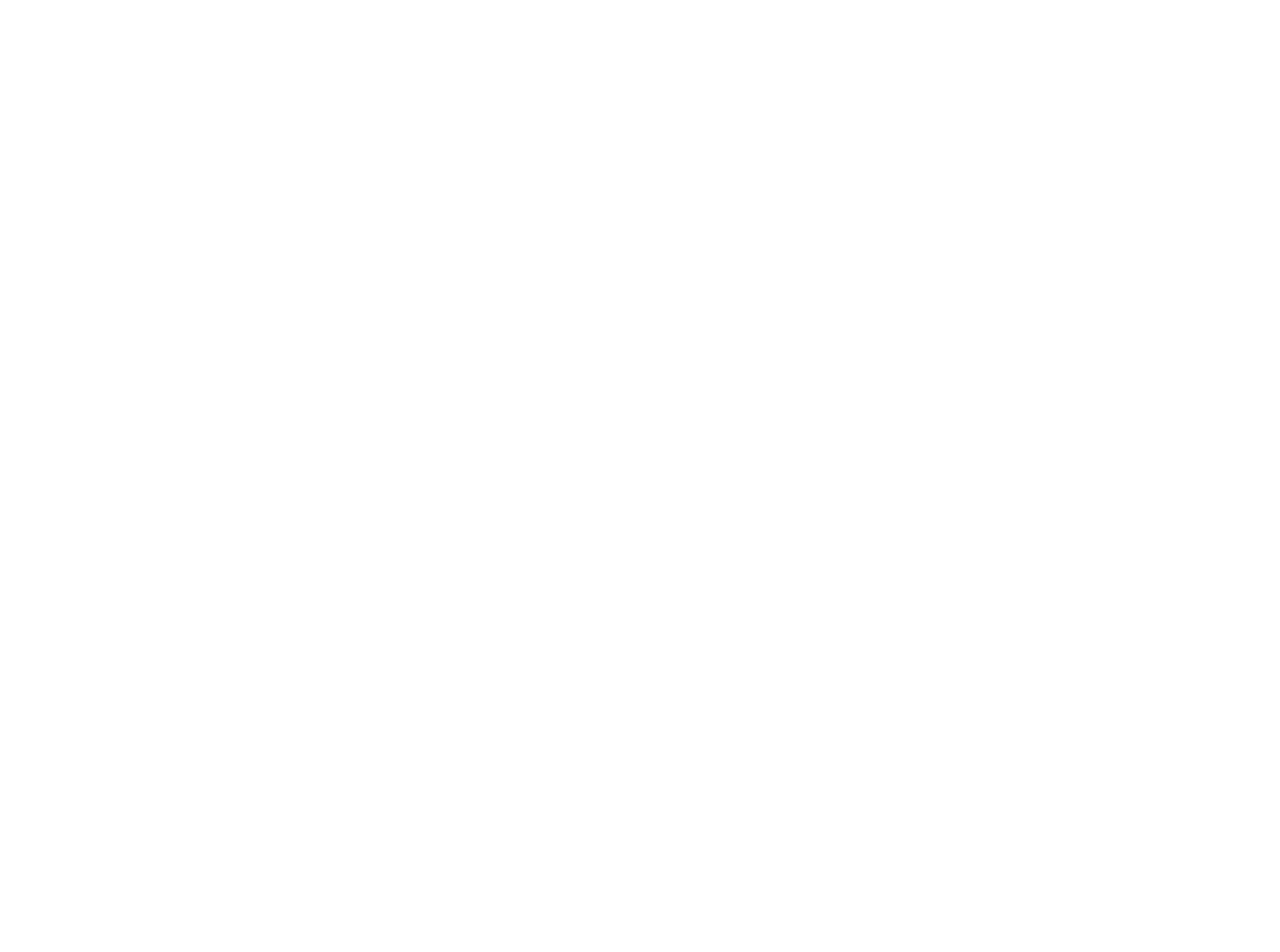
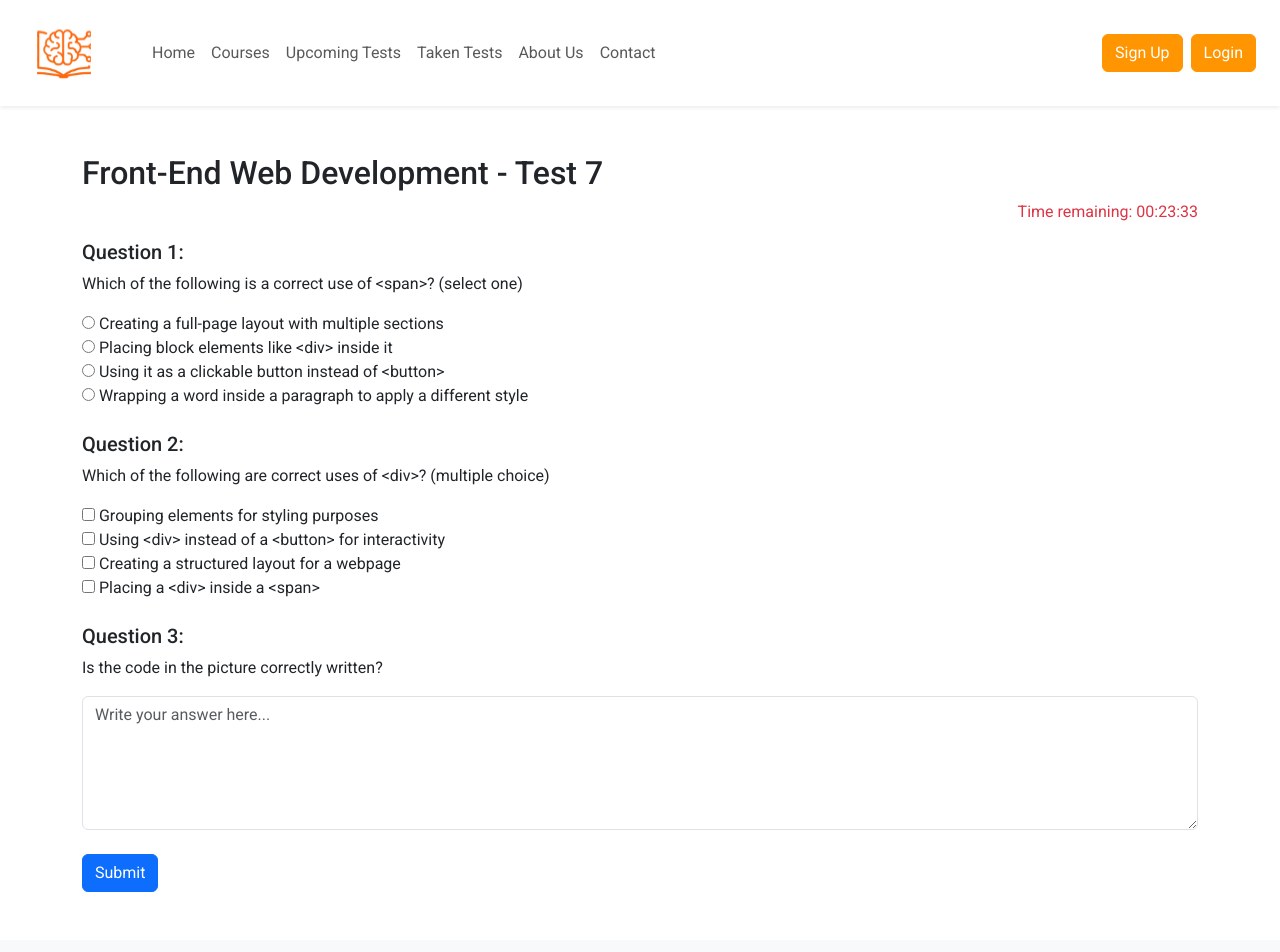
Before and after one commit to vercchy/EduAI, a React (Create React App) app in the folder frontend/: page /TestInProgress in a window 1280 px wide. Before the commit this address had no page. Shown: the top 952 px of the page. Before the commit the page ends 800 px from the top, so only its background shows below. Built offline with nearby package versions, Linux system fonts and the light colour scheme.

Commit message:
TestInProgress page

```diff
--- a/frontend/package.json
+++ b/frontend/package.json
@@ -10,6 +10,7 @@
     "ajv": "^6.12.6",
     "ajv-keywords": "^3.5.2",
     "bootstrap": "^5.3.6",
+    "bootstrap-icons": "^1.13.1",
     "react": "^19.1.0",
     "react-dom": "^19.1.0",
     "react-router-dom": "^7.6.0",
--- a/frontend/src/index.js
+++ b/frontend/src/index.js
@@ -17,6 +17,7 @@
 import TakenTestsPage from "./pages/TakenTestsPage";
 import Navbar from "./components/Navbar";
 import Footer from "./components/Footer";
+import TestInProgress from "./pages/TestInProgress";
 
 // If you want to start measuring performance in your app, pass a function
 // to log results (for example: reportWebVitals(console.log))
@@ -103,6 +104,7 @@
                 <Route path="/student" element={<Student/>} />
                 <Route path="/upcoming-tests" element={<UpcomingTestsPage/>} />
                 <Route path="/taken-tests" element={<TakenTestsPage/>} />
+                <Route path="/TestInProgress" element={<TestInProgress/>} />
                 {/* Add other routes here, e.g. Home */}
             </Routes>
         </BrowserRouter>
--- /dev/null
+++ b/frontend/src/pages/TestInProgress.js
@@ -0,0 +1,86 @@
+import React, { useState } from 'react';
+import ReactDOM from 'react-dom/client';
+import reportWebVitals from '../reportWebVitals';
+import 'bootstrap/dist/css/bootstrap.min.css';
+import '../index.css';
+import Navbar from "../components/Navbar";
+import Footer from "../components/Footer";
+
+
+
+
+
+// If you want to start measuring performance in your app, pass a function
+// to log results (for example: reportWebVitals(console.log))
+// or send to an analytics endpoint. Learn more: https://bit.ly/CRA-vitals
+reportWebVitals();
+
+function TestInProgress() {
+    const [essayAnswer, setEssayAnswer] = useState('');
+
+    const handleEssayChange = (e) => {
+        setEssayAnswer(e.target.value)
+    };
+    return (
+        <>
+            <Navbar/>
+            <div className="container my-5">
+                <h2 className="mt-4">Front-End Web Development - Test 7</h2>
+                <div className="text-end text-danger mb-3">Time remaining: 00:23:33</div>
+
+                {/* Question 1 - Single Choice */}
+                <div className="mb-4">
+                    <h5>Question 1:</h5>
+                    <p>Which of the following is a correct use of &lt;span&gt;? (select one)</p>
+                    <div>
+                        <label><input type="radio" name="q1" /> Creating a full-page layout with multiple sections</label><br />
+                        <label><input type="radio" name="q1" /> Placing block elements like &lt;div&gt; inside it</label><br />
+                        <label><input type="radio" name="q1" /> Using it as a clickable button instead of &lt;button&gt;</label><br />
+                        <label><input type="radio" name="q1" /> Wrapping a word inside a paragraph to apply a different style</label>
+                    </div>
+                </div>
+
+                {/* Question 2 - Multi Select */}
+                <div className="mb-4">
+                    <h5>Question 2:</h5>
+                    <p>Which of the following are correct uses of &lt;div&gt;? (multiple choice)</p>
+                    <div>
+                        <label><input type="checkbox" /> Grouping elements for styling purposes</label><br />
+                        <label><input type="checkbox" /> Using &lt;div&gt; instead of a &lt;button&gt; for interactivity</label><br />
+                        <label><input type="checkbox" /> Creating a structured layout for a webpage</label><br />
+                        <label><input type="checkbox" /> Placing a &lt;div&gt; inside a &lt;span&gt;</label>
+                    </div>
+                </div>
+
+                {/* Question 3 - Essay */}
+                <div className="mb-4">
+                    <h5>Question 3:</h5>
+                    <p>Is the code in the picture correctly written?</p>
+                    <textarea
+                        className="form-control"
+                        rows="5"
+                        placeholder="Write your answer here..."
+                        value={essayAnswer}
+                        onChange={handleEssayChange}
+                    />
+                </div>
+
+                {/* Submit Button */}
+                <button className="btn btn-primary">Submit</button>
+            </div>
+
+            <Footer/>
+        </>
+    );
+}
+
+const root = ReactDOM.createRoot(document.getElementById('root'));
+root.render(
+    <React.StrictMode>
+        <TestInProgress />
+    </React.StrictMode>
+);
+
+reportWebVitals();
+
+export default TestInProgress;
```
Also changed, not shown: 1 other file (tests, documents, lock files or other folders).
